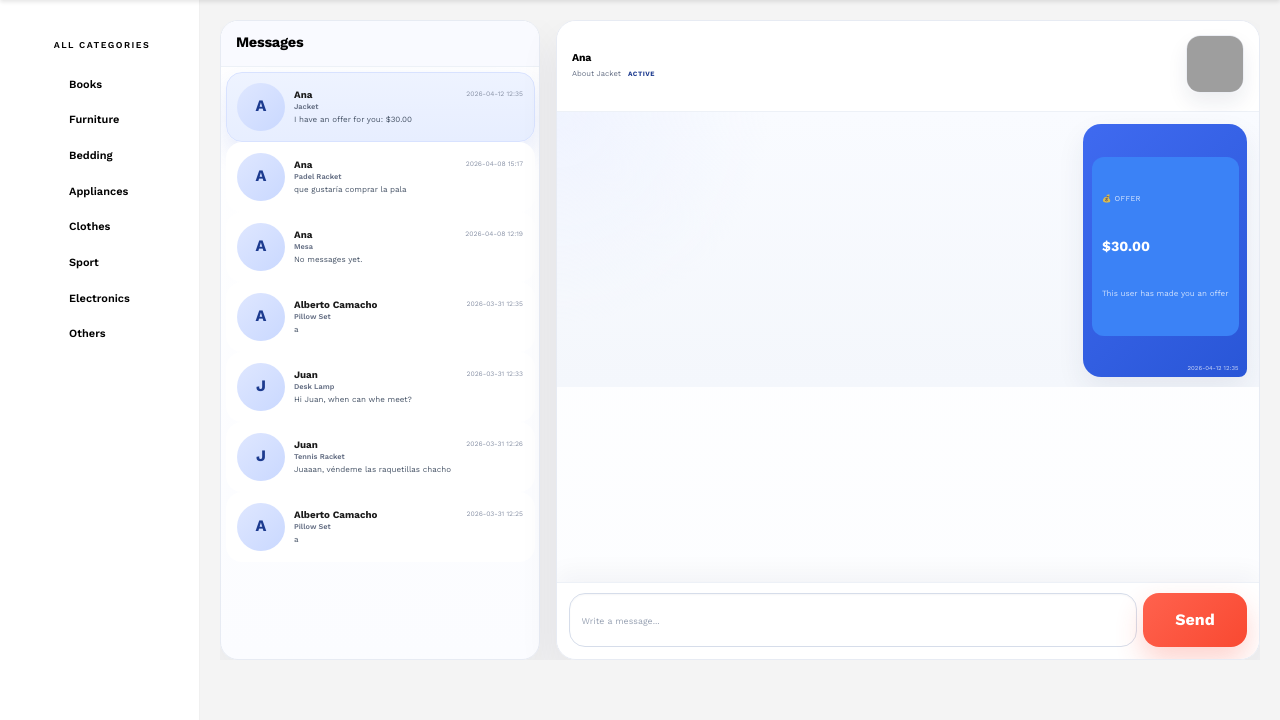
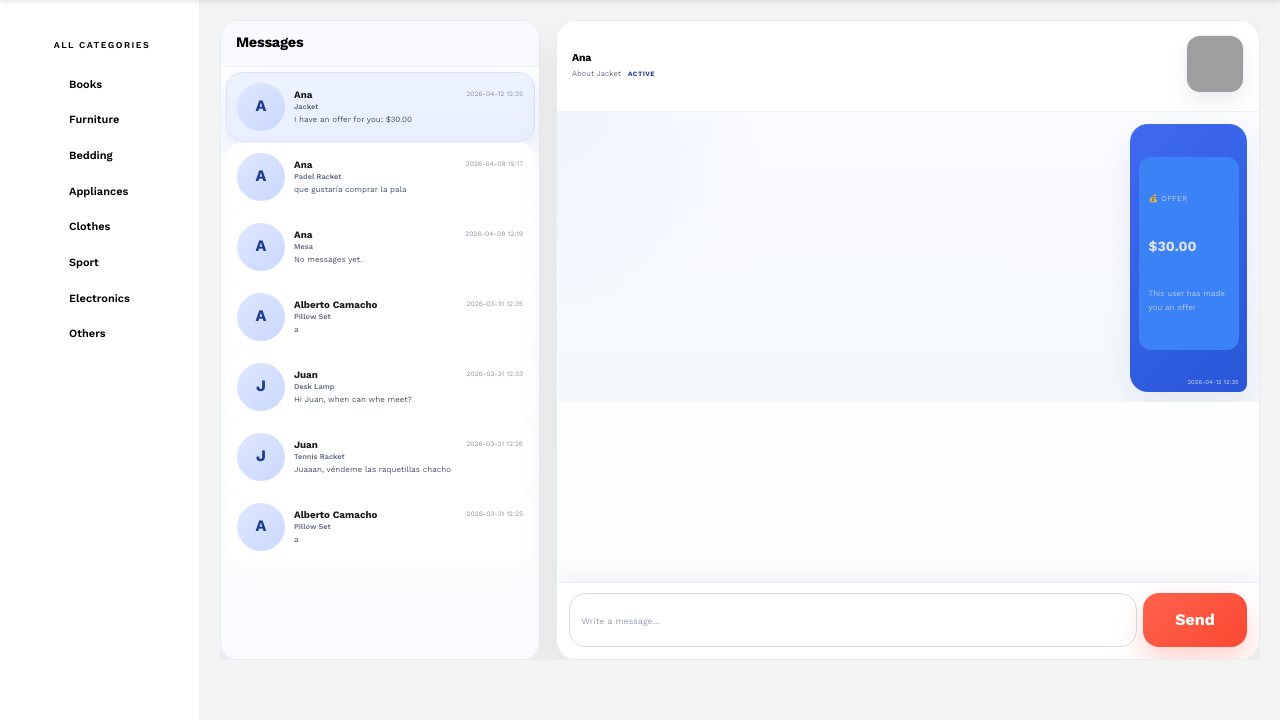
Before and after one commit to Carlos-PC05/CapstoneProject, a Flask app: page /user/messages in a window 1280 px wide. Shown: the part 114-834 px from the top of the page. Run offline with Flask 3, Linux system fonts and the light colour scheme; a user stored in the database is signed in; data comes from the database, SQL or seed files in the repository; both versions use the stored data as it was after the commit; some libraries are stand-ins or nearby versions; grey boxes are pictures that could not be loaded.

Commit message:
Final del proyecto

```diff
--- a/static/css/app.css
+++ b/static/css/app.css
@@ -607,6 +607,7 @@ body {
 @media (min-width: 1024px) {
   .layout-container {
     flex-direction: row;
+    align-items: flex-start;
   }
 }
 
@@ -693,13 +694,12 @@ body {
   .sidebar {
     width: 200px;
     height: calc(100vh - 80px); /* Altura fija para el sticky */
-    min-height: calc(100vh - 80px);
     border-bottom: none;
     border-right: 1px solid #f0f0f0;
     padding: 2rem 1.5rem;
     position: sticky; /* Fijo al hacer scroll */
     top: 80px; /* Debajo del navbar */
-    overflow-y: auto;
+    overflow-y: hidden;
     background-color: #ffffff;
   }
   .sidebar .sidebar-header {
@@ -2827,24 +2827,27 @@ body {
     font-size: 0.76rem;
   }
 }
-.message-offer {
+.chat-message-body {
+  max-width: 10rem;
+}
+.chat-message-body .message-offer {
   background: var(--color-primary, #3b82f6) !important;
-  color: #fff !important;
+  color: #e0e0e0 !important;
   border-radius: 12px;
   padding: 0.85rem 1rem;
 }
-.message-offer .offer-message-label {
+.chat-message-body .message-offer .offer-message-label {
   font-size: 0.75rem;
   text-transform: uppercase;
   letter-spacing: 0.05em;
   opacity: 0.8;
   margin-bottom: 0.25rem;
 }
-.message-offer .offer-message-price {
+.chat-message-body .message-offer .offer-message-price {
   font-size: 1.4rem;
   font-weight: 700;
 }
-.message-offer .offer-message-sub {
+.chat-message-body .message-offer .offer-message-sub {
   font-size: 0.8rem;
   opacity: 0.75;
   margin-top: 0.2rem;
--- a/static/scss/dashboard/_base.scss
+++ b/static/scss/dashboard/_base.scss
@@ -234,6 +234,7 @@ body {
 
     @include m.desktop {
         flex-direction: row; // Solo en desktop: lado a lado
+        align-items: flex-start;
     }
 }
 
@@ -337,13 +338,13 @@ body {
     .sidebar {
         width: 200px; // Reducido de 250px
         height: calc(100vh - 80px); /* Altura fija para el sticky */
-        min-height: calc(100vh - 80px);
+        //min-height: calc(100vh - 80px);
         border-bottom: none;
         border-right: 1px solid #f0f0f0; // Borde sutil
         padding: 2rem 1.5rem;
         position: sticky; /* Fijo al hacer scroll */
         top: 80px; /* Debajo del navbar */
-        overflow-y: auto;
+        overflow-y: hidden;
         background-color: #ffffff;
 
         // Mostrar header minimalista
--- a/static/scss/user/_messages.scss
+++ b/static/scss/user/_messages.scss
@@ -449,9 +449,12 @@
 }
 
 // ── Offer message bubble (en el chat) ───────────────────────
+.chat-message-body {
+    max-width: 10rem;
+
     .message-offer {
         background: var(--color-primary, #3b82f6) !important;
-    color: #fff !important;
+        color: v.$blanco !important;
         border-radius: 12px;
         padding: 0.85rem 1rem;
 
@@ -474,3 +477,4 @@
             margin-top: 0.2rem;
         }
     }
+}
```
Also changed, not shown: instance/database.db, 1 other file. Lines whose indentation alone changed are shown as unchanged.
